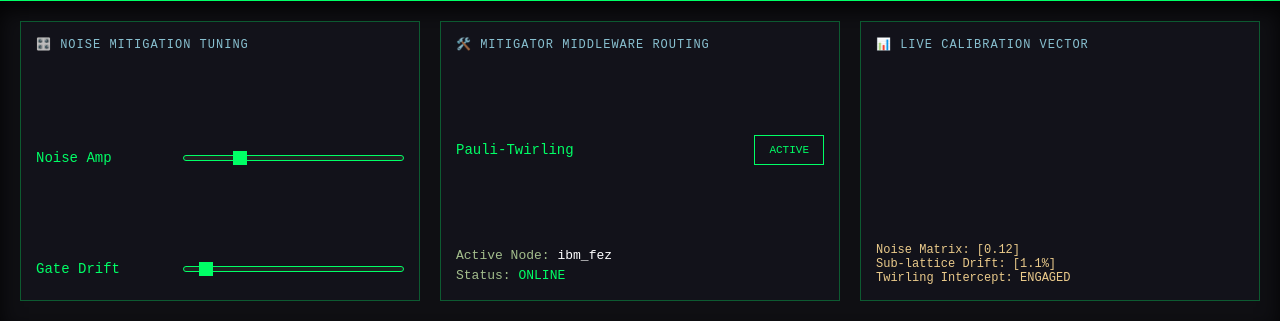
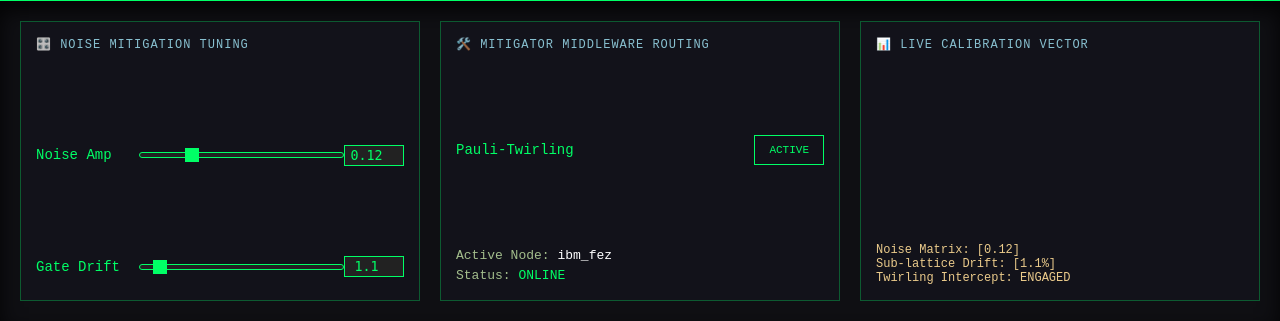
Before and after one commit to Galyn26/quantum-noise-co-brain, a FastAPI app: page / in a window 1280 px wide. Shown: the part 479-800 px from the top of the page. Run offline with FastAPI, Linux system fonts and the light colour scheme.

Commit message:
Updated noise amp and gate drift buttons for precise tuning

```diff
--- a/server/templates/index.html
+++ b/server/templates/index.html
@@ -49,18 +49,20 @@
 
     <!-- Bottom Half: Controls Grid -->
     <div id="bottom-controls">
+<!-- Panel 1: Tuning Knobs -->
 <div class="control-panel">
     <div class="panel-title">🎛️ Noise Mitigation Tuning</div>
     <div class="knob-container">
-                <label>Noise Amp</label>
-                <input type="range" id="noise-slider" min="0.0" max="0.5" step="0.01" value="0.12" oninput="updateKnobs()">
+        <label style="width: 30%;">Noise Amp</label>
+        <input type="range" id="noise-slider" min="0.0" max="0.5" step="0.01" value="0.12" oninput="syncInputs('noise', this.value)">
+        <input type="number" id="noise-num" min="0.0" max="0.5" step="0.01" value="0.12" style="width: 60px; background: #222; border: 1px solid #00ff66; color: #00ff66; padding: 2px; font-family: monospace; text-align: center;" oninput="syncInputs('noise', this.value)">
     </div>
     <div class="knob-container">
-                <label>Gate Drift</label>
-                <input type="range" id="drift-slider" min="0.0" max="15.0" step="0.1" value="1.1" oninput="updateKnobs()">
+        <label style="width: 30%;">Gate Drift</label>
+        <input type="range" id="drift-slider" min="0.0" max="15.0" step="0.1" value="1.1" oninput="syncInputs('drift', this.value)">
+        <input type="number" id="drift-num" min="0.0" max="15.0" step="0.1" value="1.1" style="width: 60px; background: #222; border: 1px solid #00ff66; color: #00ff66; padding: 2px; font-family: monospace; text-align: center;" oninput="syncInputs('drift', this.value)">
     </div>
 </div>
-
         <div class="control-panel">
             <div class="panel-title">🛠️ Mitigator Middleware Routing</div>
             <div class="knob-container">
@@ -145,6 +147,18 @@
 
         let twirlingActive = true;
 
+function syncInputs(type, val) {
+    // Keep both the visual slider and numerical box locked together
+    if (type === 'noise') {
+        document.getElementById('noise-slider').value = val;
+        document.getElementById('noise-num').value = val;
+    } else if (type === 'drift') {
+        document.getElementById('drift-slider').value = val;
+        document.getElementById('drift-num').value = val;
+    }
+    updateKnobs();
+}
+
 async function updateKnobs() {
     const noise = document.getElementById('noise-slider').value;
     const drift = document.getElementById('drift-slider').value;
```
Lines whose indentation alone changed are shown as unchanged.
